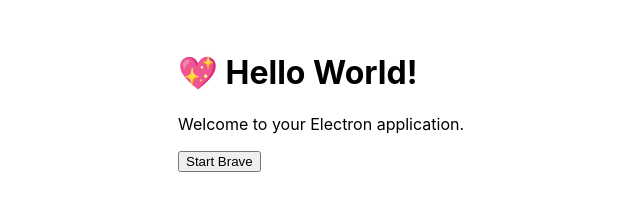
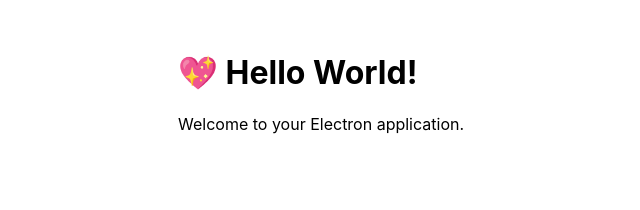
Before and after one commit to Blitz-Cloud/Smart-StartUP, an Electron app: page src/front-end/index.html in a window 1000 px wide. Shown: the whole page, without its empty margins (18-658 px from the left). Drawn offline with Linux system fonts and the light colour scheme.

Commit message:
Minor changes made for future plans

```diff
--- a/src/front-end/index.html
+++ b/src/front-end/index.html
@@ -8,7 +8,6 @@
   <body>
     <h1>💖 Hello World!</h1>
     <p>Welcome to your Electron application.</p>
-    <button>Start Brave</button>
 
     <script data-main="scripts/app" src="./render.js"></script>
   </body>
```
